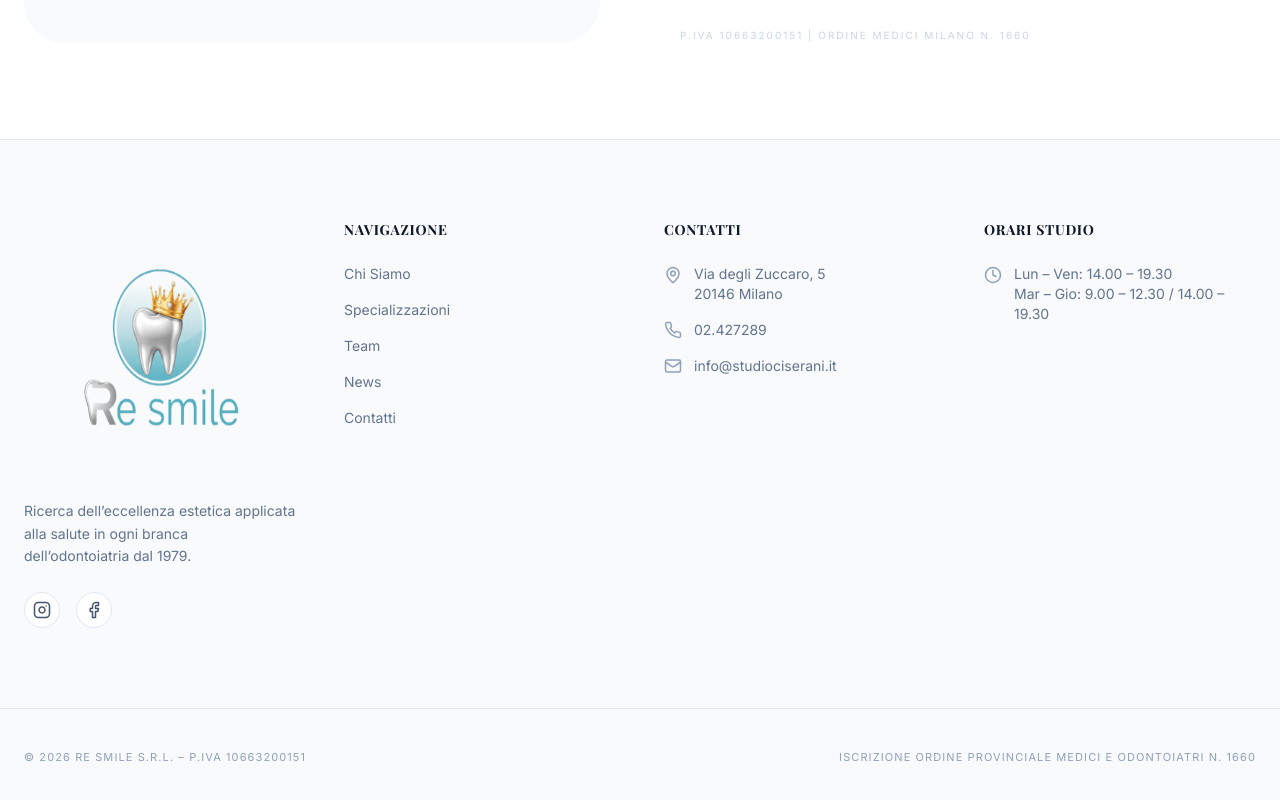
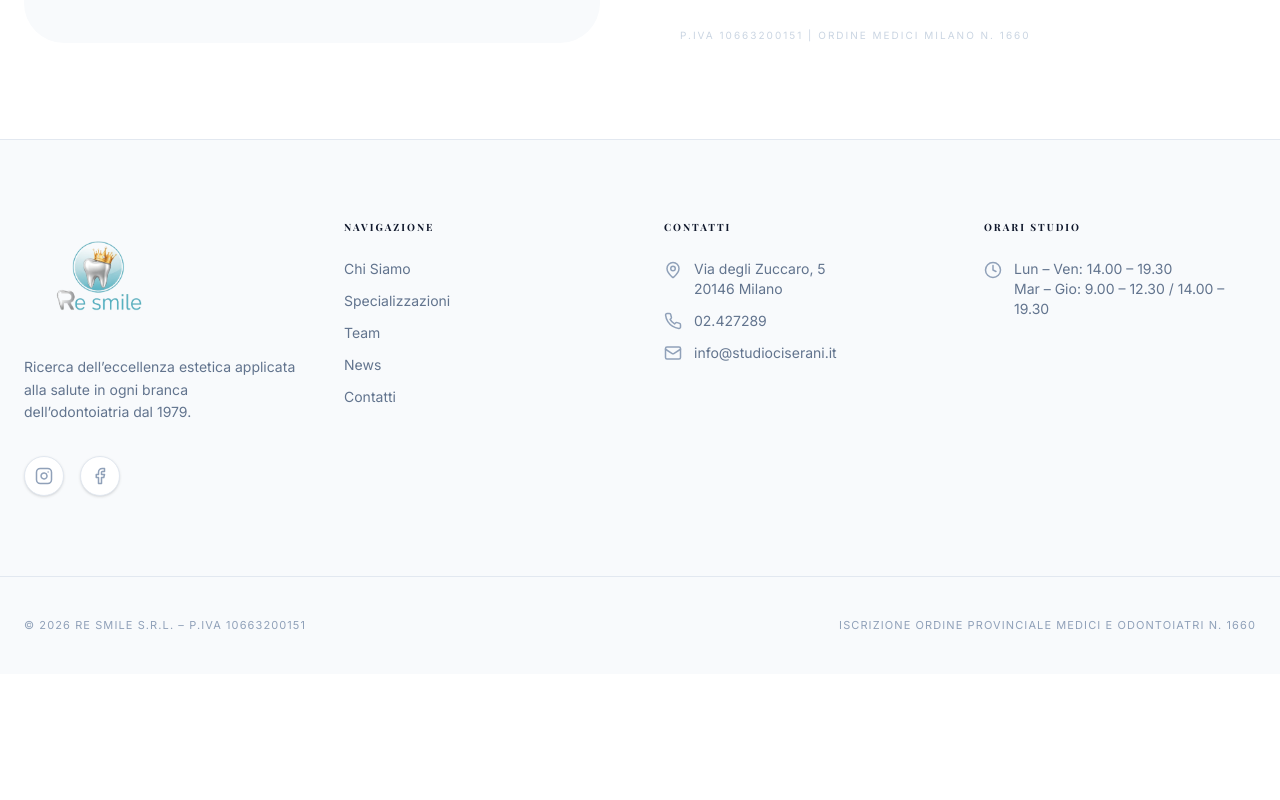
Before and after one commit to nicolamaraschi/ciserani, a React (Vite) app: page /contatti in a window 1280 px wide. Shown: the part 1139-1939 px from the top of the page. After the commit the page ends 1813 px from the top, so only its background shows below. Built offline with nearby package versions, Linux system fonts and the light colour scheme; a web font is replaced by a local one.

Commit message:
style: ottimizzazione spazi e dimensioni logo nel footer

```diff
--- a/src/components/layout/Footer.jsx
+++ b/src/components/layout/Footer.jsx
@@ -6,18 +6,18 @@ const Footer = () => {
     <footer className="bg-slate-50 border-t border-slate-200 pt-20 pb-10">
       <div className="max-w-7xl mx-auto px-6 grid grid-cols-1 md:grid-cols-4 gap-12">
         {/* Brand & Social */}
-        <div className="space-y-6 flex flex-col items-center md:items-start text-center md:text-left">
-          <Link to="/" className="flex flex-col items-center md:items-start gap-1">
-            <img src="/logo.png" alt="Re Smile Logo" className="h-56 md:h-64 w-auto" />
+        <div className="flex flex-col items-center md:items-start text-center md:text-left">
+          <Link to="/" className="mb-6 inline-block">
+            <img src="/logo.png" alt="Re Smile Logo" className="h-24 md:h-28 w-auto object-contain" />
           </Link>
-          <p className="text-sm text-slate-500 leading-relaxed max-w-xs">
+          <p className="text-sm text-slate-500 leading-relaxed max-w-xs mb-8">
             Ricerca dell’eccellenza estetica applicata alla salute in ogni branca dell’odontoiatria dal 1979.
           </p>
           <div className="flex space-x-4 justify-center md:justify-start">
-            <a href="https://www.instagram.com/studio_drciserani/" target="_blank" rel="noreferrer" className="p-2 bg-white rounded-full border border-slate-200 text-slate-600 hover:text-slate-900 transition-colors">
+            <a href="https://www.instagram.com/studio_drciserani/" target="_blank" rel="noreferrer" className="p-2.5 bg-white rounded-full border border-slate-200 text-slate-400 hover:text-slate-900 hover:border-slate-300 transition-all shadow-sm">
               <Instagram size={18} />
             </a>
-            <a href="https://www.facebook.com/ciseraniroberto/?locale=it_IT" target="_blank" rel="noreferrer" className="p-2 bg-white rounded-full border border-slate-200 text-slate-600 hover:text-slate-900 transition-colors">
+            <a href="https://www.facebook.com/ciseraniroberto/?locale=it_IT" target="_blank" rel="noreferrer" className="p-2.5 bg-white rounded-full border border-slate-200 text-slate-400 hover:text-slate-900 hover:border-slate-300 transition-all shadow-sm">
               <Facebook size={18} />
             </a>
           </div>
@@ -25,8 +25,8 @@ const Footer = () => {
 
         {/* Links */}
         <div>
-          <h4 className="text-sm font-bold uppercase tracking-wider text-slate-900 mb-6">Navigazione</h4>
-          <ul className="space-y-4 text-sm text-slate-500">
+          <h4 className="text-[10px] font-bold uppercase tracking-[0.2em] text-slate-900 mb-6">Navigazione</h4>
+          <ul className="space-y-3 text-sm text-slate-500">
             <li><Link to="/chi-siamo" className="hover:text-slate-900 transition-colors">Chi Siamo</Link></li>
             <li><Link to="/specializzazioni" className="hover:text-slate-900 transition-colors">Specializzazioni</Link></li>
             <li><Link to="/team" className="hover:text-slate-900 transition-colors">Team</Link></li>
@@ -37,8 +37,8 @@ const Footer = () => {
 
         {/* Contact Info */}
         <div>
-          <h4 className="text-sm font-bold uppercase tracking-wider text-slate-900 mb-6">Contatti</h4>
-          <ul className="space-y-4 text-sm text-slate-500">
+          <h4 className="text-[10px] font-bold uppercase tracking-[0.2em] text-slate-900 mb-6">Contatti</h4>
+          <ul className="space-y-3 text-sm text-slate-500">
             <li className="flex items-start space-x-3">
               <MapPin size={18} className="text-slate-400 mt-0.5 shrink-0" />
               <span>Via degli Zuccaro, 5<br />20146 Milano</span>
@@ -56,8 +56,8 @@ const Footer = () => {
 
         {/* Hours */}
         <div>
-          <h4 className="text-sm font-bold uppercase tracking-wider text-slate-900 mb-6">Orari Studio</h4>
-          <ul className="space-y-4 text-sm text-slate-500">
+          <h4 className="text-[10px] font-bold uppercase tracking-[0.2em] text-slate-900 mb-6">Orari Studio</h4>
+          <ul className="space-y-3 text-sm text-slate-500">
             <li className="flex items-start space-x-3">
               <Clock size={18} className="text-slate-400 mt-0.5 shrink-0" />
               <div>
```
